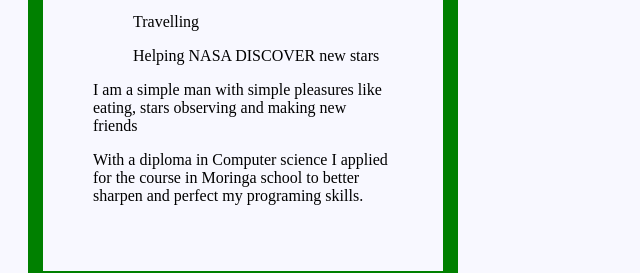
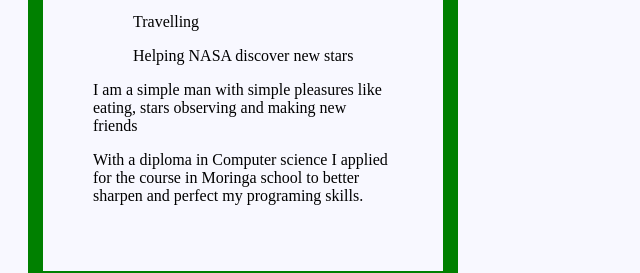
Before and after one commit to Davincii254/Portfolio-Landing-Page, a plain HTML site: page index.html in a window 1280 px wide. Shown: the part 1164-1437 px from the top of the page, 0-640 px from the left. Drawn offline with Linux system fonts and the light colour scheme.

```diff
--- a/index.html
+++ b/index.html
@@ -28,7 +28,7 @@
       <li>
         <ul>Reading</ul>
         <ul>Travelling</ul>
-        <ul>Helping NASA DISCOVER new stars</ul>
+        <ul>Helping NASA discover new stars</ul>
       </li>
 
       <p>I am a simple man with simple pleasures like eating, stars observing and making new friends</p>
```
